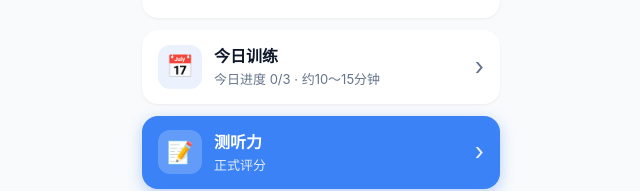
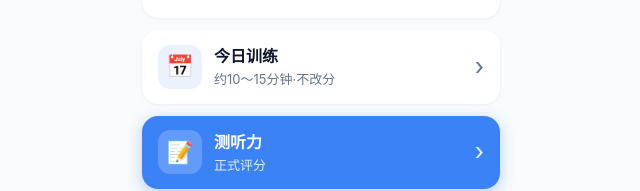
Before and after one commit to craznail/memory-train-web, a React (Vite) app: page / in a window 1280 px wide. Shown: the part 246-437 px from the top of the page, without its empty margins (319-959 px from the left). Built offline with nearby package versions, Linux system fonts and the light colour scheme.

Commit message:
fix(ui): 今日训练首页副标题固定文案

```diff
--- a/src/pages/Home.tsx
+++ b/src/pages/Home.tsx
@@ -4,17 +4,14 @@ import { Layout } from '../components/Layout';
 import { ScoreCard } from '../components/ScoreCard';
 import { EntryCard } from '../components/EntryCard';
 import { loadScoreHistory } from '../lib/storage';
-import { dailyProgressLabel, loadOrCreateDailyPlan } from '../lib/dailyTraining';
 import type { ScoreHistory } from '../types';
 
 export function Home() {
   const location = useLocation();
   const [history, setHistory] = useState<ScoreHistory>({ latest: null, history: [] });
-  const [dailySub, setDailySub] = useState('约10～15分钟');
 
   useEffect(() => {
     setHistory(loadScoreHistory());
-    setDailySub(dailyProgressLabel(loadOrCreateDailyPlan()));
   }, [location.key]);
 
   return (
@@ -33,7 +30,7 @@ export function Home() {
           to="/daily"
           emoji="📅"
           title="今日训练"
-          subtitle={dailySub}
+          subtitle="约10～15分钟·不改分"
         />
         <EntryCard
           to="/test"
```
